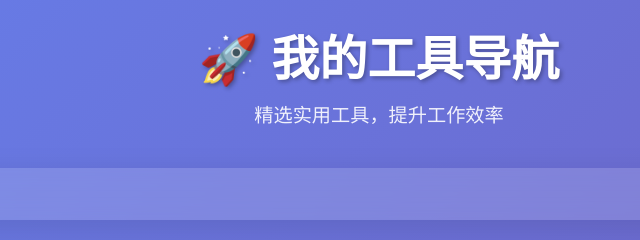
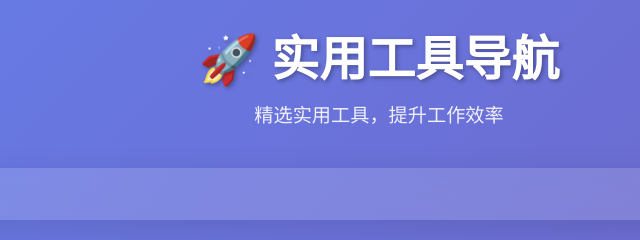
Before and after one commit to fengzhizhu123/toolsite.live, a plain HTML site: page toolsite.html in a window 1280 px wide. Shown: the top 240 px of the page, 261-901 px from the left. Drawn offline with Linux system fonts and the light colour scheme.

Commit message:
Update toolsite.html

```diff
--- a/toolsite.html
+++ b/toolsite.html
@@ -205,7 +205,7 @@
 <body>
     <div class="container">
         <div class="header">
-            <h1>🚀 我的工具导航</h1>
+            <h1>🚀 实用工具导航</h1>
             <p>精选实用工具，提升工作效率</p>
         </div>
 
```
